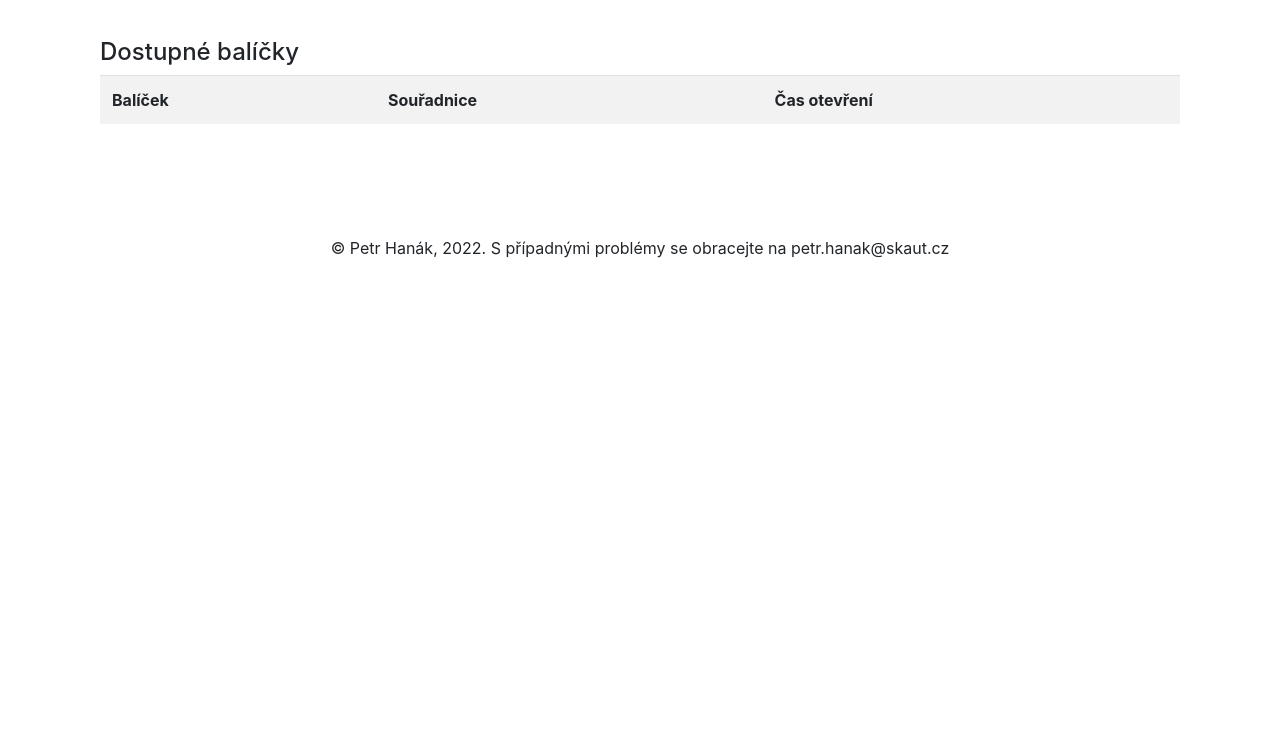
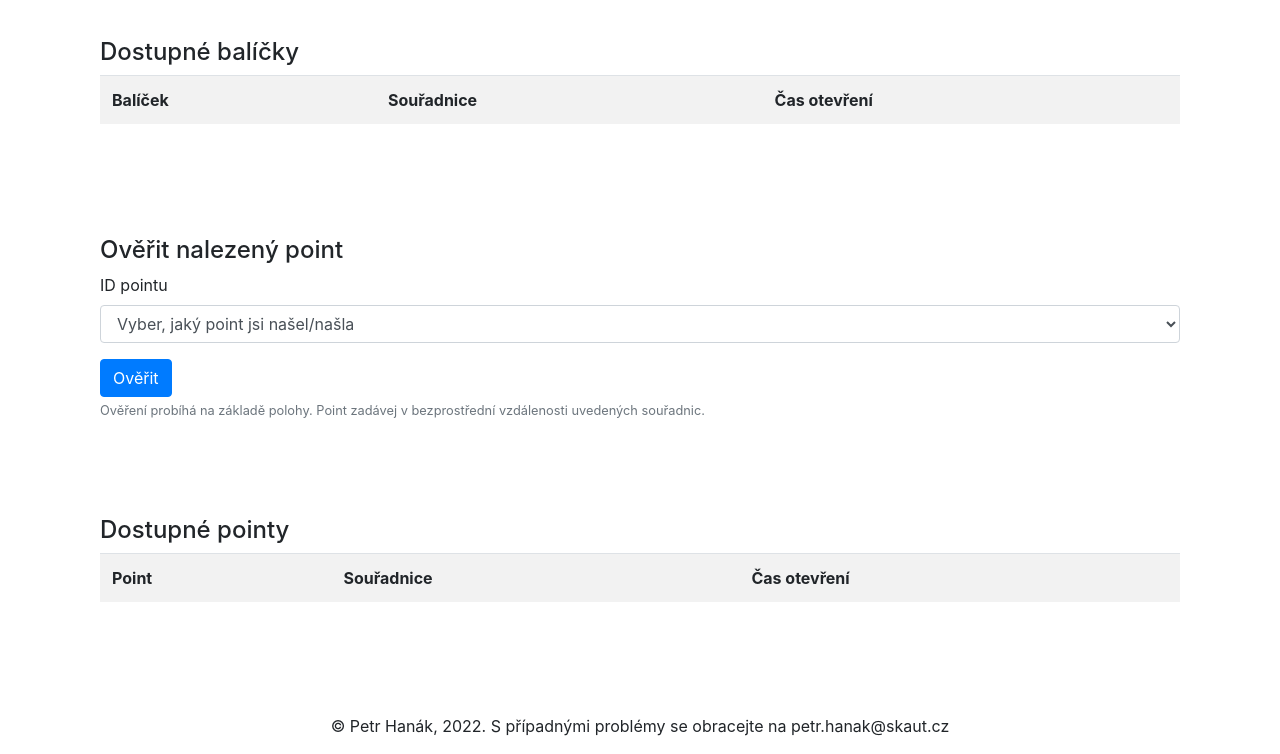
Before and after one commit to wedrt/hg_app, a Django app: page / in a window 1280 px wide. Shown: the part 902-1656 px from the top of the page. Before the commit the page ends 1160 px from the top, so only its background shows below. Run offline with Django 4.2, Linux system fonts and the light colour scheme; a user stored in the database is signed in; tables that the repository leaves empty hold one stand-in row (values such as "Sample post"); lists and menus that the app fills with data are empty; some libraries are stand-ins or nearby versions.

Commit message:
betversion

```diff
--- a/hg/settings.py
+++ b/hg/settings.py
@@ -40,6 +40,7 @@ INSTALLED_APPS = [
     'django.contrib.sessions',
     'django.contrib.messages',
     'django.contrib.staticfiles',
+    'django.contrib.gis',
     'hg_app.apps.HgAppConfig',
     'crispy_forms',
 ]
@@ -84,7 +85,7 @@ WSGI_APPLICATION = 'hg.wsgi.application'
 
 DATABASES = {
     'default': {
-        'ENGINE': 'django.db.backends.sqlite3',
+        'ENGINE': 'django.contrib.gis.db.backends.spatialite',
         'NAME': BASE_DIR / 'db.sqlite3',
     }
 }
@@ -123,6 +124,9 @@ USE_TZ = True
 
 # Static files (CSS, JavaScript, Images)
 # https://docs.djangoproject.com/en/4.0/howto/static-files/
+STATICFILES_DIRS = (
+    os.path.join(BASE_DIR, "hg_app/static"),
+)
 
 STATIC_URL = 'static/'
 
--- a/hg_app/forms.py
+++ b/hg_app/forms.py
@@ -5,6 +5,7 @@ from django.core.exceptions import ValidationError
 from django.contrib.auth.forms import AuthenticationForm, UsernameField
 from django.forms import ModelChoiceField
 from django.template.defaultfilters import safe
+from datetime import datetime
 
 from .models import Player
 
@@ -54,19 +55,26 @@ class LoginForm(AuthenticationForm):
     password = forms.CharField(label='Heslo', widget=forms.PasswordInput, required=True)
 
 
-# class PlayerModelChoiceField(forms.ModelChoiceField):
-#     def label_from_instance(self, obj):
-#          return safe(f'<img src={self.image.url}/>')
-
-
 class SubmitKill(forms.Form):
     def __init__(self, *args, **kwargs):
         self.user = kwargs.pop('user', None)
         super(SubmitKill, self).__init__(*args, **kwargs)
-        self.fields['victim'].queryset = Player.objects.exclude(user=self.user).exclude(lives=0)
+        self.fields['victim'].queryset = Player.objects.exclude(user=self.user).exclude(lives=0).all()
 
     victim = forms.ModelChoiceField(Player.objects.none(), label='Oběť', empty_label="Vyber, koho jsi zabil(a)")
     stealth_kill = forms.BooleanField(label='Stealth kill', required=False)
+
+
+class SubmitPoint(forms.Form):
+    def __init__(self, *args, **kwargs):
+        self.user = kwargs.pop('user', None)
+        super(SubmitPoint, self).__init__(*args, **kwargs)
+        self.fields['point_id'].queryset = self.user.player.points.exclude(picked_up__user_id__in=[self.user.id]). \
+            filter(opening_time__lt=datetime.now()).all()
+
+    point_id = ModelChoiceField(queryset=Player.objects.none(), label="ID pointu",
+                                empty_label="Vyber, jaký point jsi našel/našla", required=False,
+                                widget=forms.Select(attrs={'id': 'id_point'}))
 
 
 class MyModelChoiceField(ModelChoiceField):
@@ -78,7 +86,8 @@ class SubmitPackage(forms.Form):
     def __init__(self, *args, **kwargs):
         self.user = kwargs.pop('user', None)
         super(SubmitPackage, self).__init__(*args, **kwargs)
-        self.fields['package_id'].queryset = self.user.player.packages.exclude(picked_up=self.user.player).all()
+        self.fields['package_id'].queryset = self.user.player.packages.exclude(picked_up=self.user.player). \
+            filter(opening_time__lt=datetime.now()).all()
 
     package_id = MyModelChoiceField(queryset=Player.objects.none(), label="ID balíčku",
                                     empty_label="Vyber, jaký balíček jsi našel/našla", required=False)
--- /dev/null
+++ b/hg_app/static/location.js
@@ -0,0 +1,59 @@
+var pos;
+
+var $demo;
+
+function getLocation() {
+    if (navigator.geolocation) {
+        navigator.geolocation.getCurrentPosition(create_post);
+    } else {
+        $demo.text("Geolocation is not supported by this browser.");
+    }
+}
+
+$(document).ready(function () {
+    $demo = $("#demo");
+    $('#btn_submit').on('click', function () {
+        var data = pos.coords;
+        data.csrfmiddlewaretoken = $('input[name=csrfmiddlewaretoken]').val();
+        $.post("/ajax/", data, function () {
+            alert("Saved Data!");
+        });
+    });
+});
+
+
+$('#post-form').on('submit', function (event) {
+    event.preventDefault();
+    console.log("form submitted!")  // sanity check
+    getLocation();
+});
+
+function create_post(position) {
+    console.log("create post is working!") // sanity check
+    console.log($('#id_point').val())
+    pos = position
+    var {latitude , longitude } = pos.coords;
+    $.ajax({
+        url : "submit_point/", // the endpoint
+        type : "POST", // http method
+        data : { the_post : $('#id_point').val(),
+                 lat : latitude,
+                 long : longitude,
+                csrfmiddlewaretoken: $('input[name=csrfmiddlewaretoken]').val(), }, // data sent with the post request
+
+
+        // handle a successful response
+        success : function(response) {
+            $('#post-text').val('');
+            document.getElementsByTagName("html")[0].innerHTML = response;
+            console.log("succfffess");
+        },
+
+        // handle a non-successful response
+        error : function(xhr,errmsg,err) {
+            $('#results').html("<div class='alert-box alert radius' data-alert>Oops! We have encountered an error: "+errmsg+
+                " <a href='#' class='close'>&times;</a></div>"); // add the error to the dom
+            console.log(xhr.status + ": " + xhr.responseText); // provide a bit more info about the error to the console
+        }
+    });
+}
--- a/hg_app/templates/hg_app/header.html
+++ b/hg_app/templates/hg_app/header.html
@@ -1,3 +1,4 @@
+{% load static %}
 <!DOCTYPE html>
 <html>
   <head>
@@ -18,5 +19,8 @@
 <script src="https://code.jquery.com/jquery-3.4.1.slim.min.js" integrity="sha384-J6qa4849blE2+poT4WnyKhv5vZF5SrPo0iEjwBvKU7imGFAV0wwj1yYfoRSJoZ+n" crossorigin="anonymous"></script>
 <script src="https://cdn.jsdelivr.net/npm/popper.js@1.16.0/dist/umd/popper.min.js" integrity="sha384-Q6E9RHvbIyZFJoft+2mJbHaEWldlvI9IOYy5n3zV9zzTtmI3UksdQRVvoxMfooAo" crossorigin="anonymous"></script>
 <script src="https://cdn.jsdelivr.net/npm/bootstrap@4.4.1/dist/js/bootstrap.min.js" integrity="sha384-wfSDF2E50Y2D1uUdj0O3uMBJnjuUD4Ih7YwaYd1iqfktj0Uod8GCExl3Og8ifwB6" crossorigin="anonymous"></script>
+<script src="https://ajax.googleapis.com/ajax/libs/jquery/3.6.0/jquery.min.js"></script>
+      <script src ="{% static 'location.js' %}"></script>
+
   </body>
 </html>
--- a/hg_app/templates/hg_app/index.html
+++ b/hg_app/templates/hg_app/index.html
@@ -1,4 +1,5 @@
 {% extends 'hg_app/header.html' %}
+{% load static %}
 {% load crispy_forms_filters %}
 
 
@@ -59,6 +60,37 @@
                             {% endfor %}
                         </table>
                     </div>
+
+
+                    <div class="container py-5">
+                        <h4>Ověřit nalezený point</h4>
+                        <form method="POST" action="{% url 'hg_app:submit_point' %}" id="post-form">
+                            {{ submit_point_form|crispy }}
+                             <button class="btn btn-primary" type="submit" aria-describedby="pointHelpBlock">Ověřit</button>
+                            <small id="pointHelpBlock" class="form-text text-muted">
+                                Ověření probíhá na základě polohy. Point zadávej v bezprostřední vzdálenosti uvedených souřadnic.
+                            </small>
+
+                        </form>
+                    </div>
+                    <div class="container py-5">
+                        <h4>Dostupné pointy</h4>
+                        <table class="table table-striped">
+                            <th scope="col">Point</th>
+                            <th scope="col">Souřadnice</th>
+                            <th scope="col">Čas otevření</th>
+
+                            {% for point in points %}
+                                <tr>
+                                    <td>#{{ point.id }}</td>
+                                    <td>
+                                        <a href="https://mapy.cz/turisticka?x={{ point.long }}&y={{ point.lat }}&z=17&source=coor&id={{ point.long }}%2C{{ point.lat }}">
+                                            {{ point.lat }}N, {{ point.long }}E</a></td>
+                                    <td>{{ point.opening_time | date:'H:i' }}</td>
+                                </tr>
+                            {% endfor %}
+                        </table>
+                    </div>
                 {% else %}
                     <h4><span class="badge badge-danger">Jsi mrtvý(á). Vrať se na základnu.</span></h4>
                     </div>
@@ -67,6 +99,5 @@
 
         {% endif %}
     </div>
-
     {% include "hg_app/includes/footer.html" %}
 {% endblock %}
--- a/hg_app/urls.py
+++ b/hg_app/urls.py
@@ -8,14 +8,15 @@ from . import views
 
 urlpatterns = [
     path('', views.index, name='index'),
-    path("register", views.register_request, name="register"),
-    path("login", views.login_request, name="login"),
-    path("logout", views.logout_request, name= "logout"),
-    path("submit_kill", views.submit_kill, name= "submit_kill"),
-    path("submit_package", views.submit_package, name= "submit_package"),
-    path("rules", views.rules, name="rules"),
-    path("stats", views.stats, name="stats"),
-    path("players", views.players, name="players"),
+    path("register/", views.register_request, name="register"),
+    path("login/", views.login_request, name="login"),
+    path("logout/", views.logout_request, name= "logout"),
+    path("submit_kill/", views.submit_kill, name= "submit_kill"),
+    path("submit_package/", views.submit_package, name= "submit_package"),
+    path("rules/", views.rules, name="rules"),
+    path("stats/", views.stats, name="stats"),
+    path("players/", views.players, name="players"),
+    path("submit_point/", views.submit_point, name="submit_point"),
 ]
 
 urlpatterns += staticfiles_urlpatterns()
--- a/hg_app/views.py
+++ b/hg_app/views.py
@@ -5,22 +5,31 @@ from .forms import *
 from django.contrib import messages
 from django.contrib.auth import login, authenticate, logout
 from django.contrib.auth.forms import AuthenticationForm
-from .models import Kill, Player, Package, Message
+from .models import Kill, Player, Package, Message, Point
 from django.contrib.auth.models import User
 from datetime import datetime, timedelta
 from .values import *
 from django.db.models import CharField, Value
+from django.contrib.gis.geos import Point as P
+from django.contrib.gis.db.models.functions import Distance as DistanceDBFunction
+from django.contrib.gis.measure import Distance as DistanceMeasure
+from geopy.distance import distance as geopy_distance
 
 
 
-def index(request, submit_kill_form=None, submit_package_form=None):
+
+def index(request, submit_kill_form=None, submit_package_form=None, submit_point_form=None):
     if request.user.is_authenticated:
         if submit_kill_form is None:
             submit_kill_form = SubmitKill(user=request.user)
         if submit_package_form is None:
             submit_package_form = SubmitPackage(user=request.user)
+        if submit_point_form is None:
+            submit_point_form = SubmitPoint(user=request.user)
         player_lives = request.user.player.lives
         packages = request.user.player.packages.exclude(picked_up=request.user.player). \
+            filter(opening_time__lt=datetime.now()).order_by('opening_time').reverse().values()
+        points = request.user.player.points.exclude(picked_up__user_id__in=[request.user.id]). \
             filter(opening_time__lt=datetime.now()).order_by('opening_time').reverse().values()
         info_messages = request.user.player.messages.filter(time__lt=datetime.now()).order_by('time').reverse().all()
 
@@ -93,17 +102,49 @@ def submit_package(request):
     return index(request, submit_package_form=submit_package_form)
 
 
+def submit_point(request):
+    assert request.method == "POST"
+
+    submit_point_form = SubmitPoint(user=request.user)
+    request_point = request.POST.get('the_post')
+    lat = request.POST.get('lat')
+    long = request.POST.get('long')
+    user_location = (float(lat), float(long))
+    point = Point.objects.get(id=request_point)
+    point_location = (float(point.lat), float(point.long))
+    if point.picked_up.count() == point.max_number_of_visits:
+        messages.error(request,
+                       f"Point nemohl být ověřen. Už byl před tebou navštíven {point.max_number_of_visits}/{point.max_number_of_visits} lidí")
+    else:
+        dist = geopy_distance(user_location, point_location)
+        print(f"{user_location}\n\n")
+        print(f"{point_location}\n\n")
+        print(f"{dist.m}\n\n")
+        if dist.m <= MAX_DISTANCE_FROM_POINT:
+            point.picked_up.add(request.user.player)
+            point.save()
+            messages.info(request, f"Point úspěšně ověřen. Je teď navštíven {point.picked_up.count()}/{point.max_number_of_visits} lidí")
+        else:
+            messages.error(request,
+                           f"Nenacházíš se dostatečně blízko. Ověř si, že jsi na správném místě.")
+    return index(request, submit_point_form=submit_point_form)
+
+
 def rules(request):
     return render(request=request, template_name="hg_app/rules.html")
+
 
 def stats(request):
     kills = request.user.player.my_kills.all()
     kills_count = len(kills)
     packages = Package.objects.filter(picked_up=request.user.player).all()
     packages_count = len(packages)
+    points = Point.objects.filter(picked_up__user_id__in=[request.user.id]).all()
+    points_count = len(points)
     deaths = request.user.player.my_deaths.all()
     deaths_count = len(deaths)
     return render(request=request, template_name="hg_app/stats.html", context=locals())
+
 
 def players(request):
     players = Player.objects.exclude(user=request.user).exclude(lives=0).all()
--- a/requirements.txt
+++ b/requirements.txt
@@ -1,3 +1,5 @@
 django
 django-crispy-forms
 Pillow
+spatialite
+geopy
```
Also changed, not shown: hg_app/admin.py (+13 -2 lines), hg_app/models.py (+20 -19 lines), hg_app/signals.py (+11 -1 lines), hg_app/templates/hg_app/stats.html (+25 -1 lines), hg_app/values.py (+8 -0 lines), hg_app/migrations/0013_alter_message_time.py (added), hg_app/migrations/0014_alter_package_lat_alter_package_long_alter_point_lat_and_more.py (added), hg_app/migrations/0015_remove_point_codes_point_picked_up_alter_package_lat_and_more.py (added), hg_app/migrations/0016_point_max_number_of_visits_remove_point_picked_up_and_more.py (added), hg_app/migrations/0017_alter_point_description.py (added), hg_app/migrations/0018_point_location.py (added).
